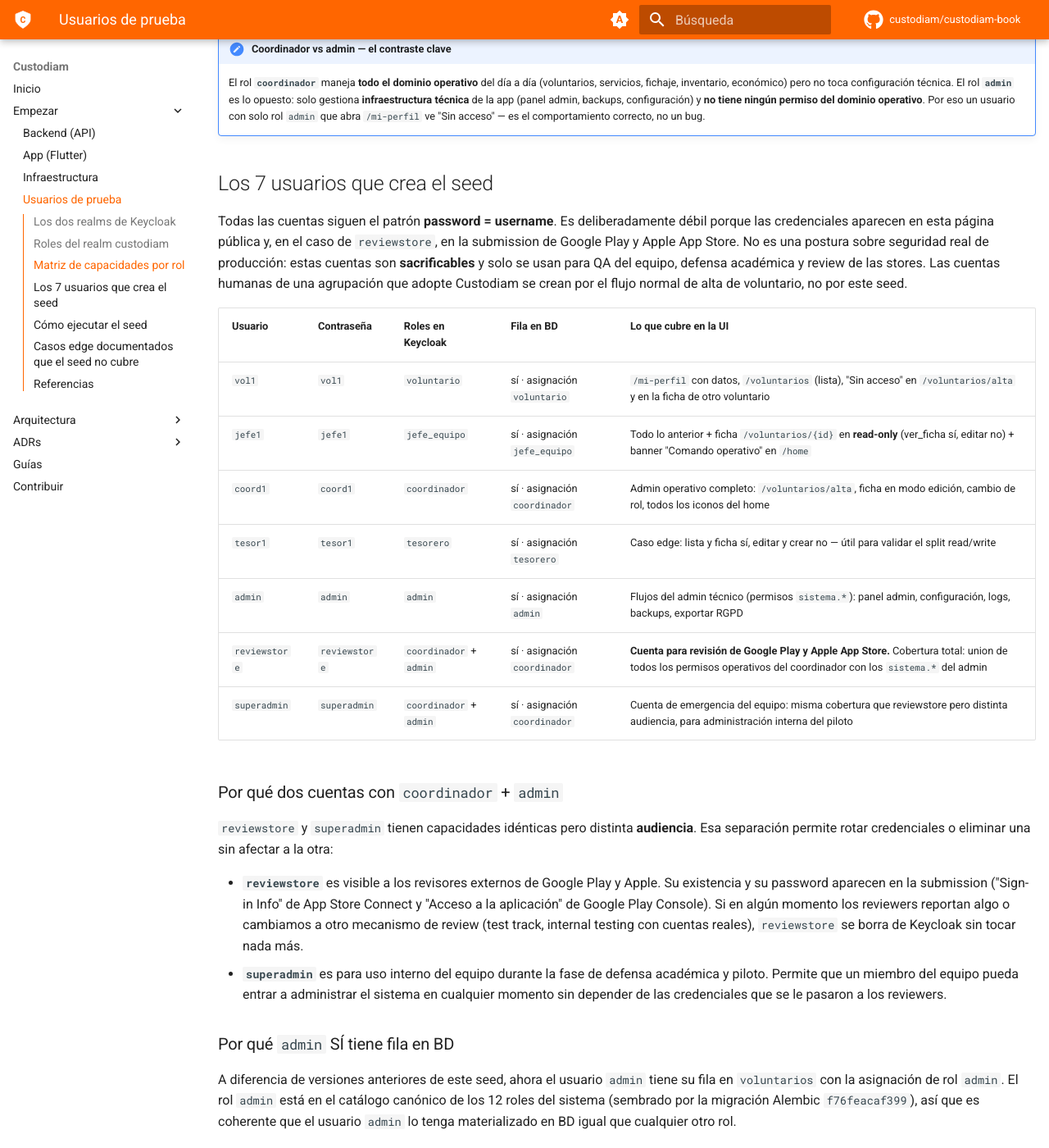
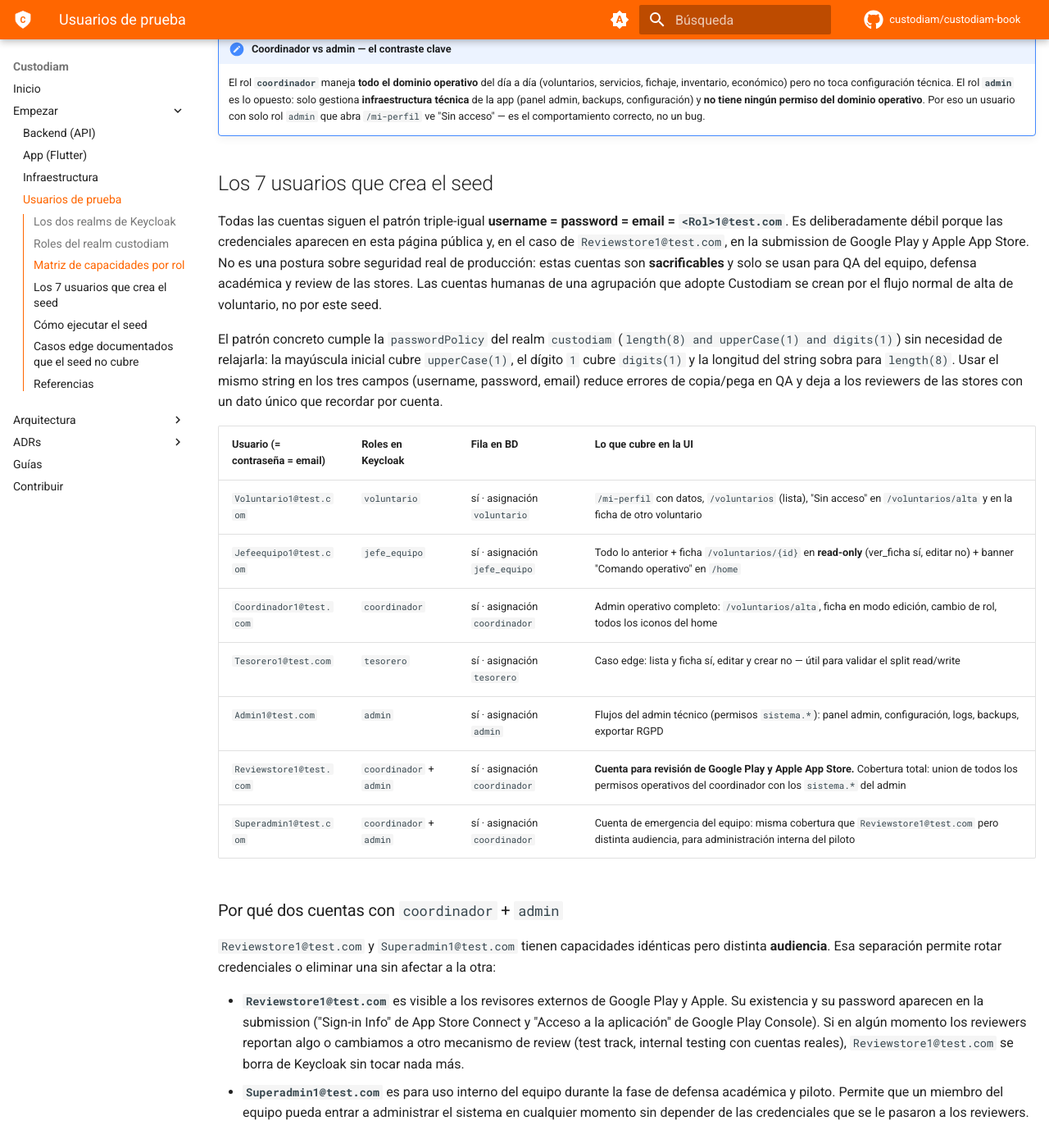
Before and after one commit to custodiam/custodiam-book, an MkDocs documentation site: the page built from docs/empezar/usuarios-prueba.md, in a window 1280 px wide and 1400 px high, scrolled down 2483 px. Shown: the whole window at 82% size. Built offline with MkDocs 1.6.1 and Material for MkDocs 9.7.7, drawn with Linux system fonts in a browser that asks for light colours; comment, search, counter and statistics services are not loaded; some of the changed text lies outside the part shown.

Commit message:
docs(usuarios-prueba): update seed credentials to comply with realm policy (#13)
The seven test accounts created by seed-test-users.sh now follow the
triple-equal pattern username = password = email = '<Role>1@test.com'
(capitalized, no abbreviations) instead of the previous short
lowercase username=password pattern (vol1/vol1, jefe1/jefe1, ...).

The change was triggered by the productive realm rejecting the
old credentials with HTTP 400 on reset-password: the realm's
passwordPolicy is 'length(8) and upperCase(1) and digits(1)'.
The new pattern complies with the policy without relaxing it.

Updates the table of accounts in 'Los 7 usuarios que crea el seed',
the doctrine paragraph above it, the expected output snippet of
the seed script and the documented edge case for testing 409
email-duplicado.

````diff
--- a/docs/empezar/usuarios-prueba.md
+++ b/docs/empezar/usuarios-prueba.md
@@ -94,24 +94,26 @@ afordancia.
 
 ## Los 7 usuarios que crea el seed
 
-Todas las cuentas siguen el patrón **password = username**. Es deliberadamente débil porque las credenciales aparecen en esta página pública y, en el caso de `reviewstore`, en la submission de Google Play y Apple App Store. No es una postura sobre seguridad real de producción: estas cuentas son **sacrificables** y solo se usan para QA del equipo, defensa académica y review de las stores. Las cuentas humanas de una agrupación que adopte Custodiam se crean por el flujo normal de alta de voluntario, no por este seed.
+Todas las cuentas siguen el patrón triple-igual **username = password = email = `<Rol>1@test.com`**. Es deliberadamente débil porque las credenciales aparecen en esta página pública y, en el caso de `Reviewstore1@test.com`, en la submission de Google Play y Apple App Store. No es una postura sobre seguridad real de producción: estas cuentas son **sacrificables** y solo se usan para QA del equipo, defensa académica y review de las stores. Las cuentas humanas de una agrupación que adopte Custodiam se crean por el flujo normal de alta de voluntario, no por este seed.
 
-| Usuario | Contraseña | Roles en Keycloak | Fila en BD | Lo que cubre en la UI |
-|---|---|---|---|---|
-| `vol1` | `vol1` | `voluntario` | sí · asignación `voluntario` | `/mi-perfil` con datos, `/voluntarios` (lista), "Sin acceso" en `/voluntarios/alta` y en la ficha de otro voluntario |
-| `jefe1` | `jefe1` | `jefe_equipo` | sí · asignación `jefe_equipo` | Todo lo anterior + ficha `/voluntarios/{id}` en **read-only** (ver_ficha sí, editar no) + banner "Comando operativo" en `/home` |
-| `coord1` | `coord1` | `coordinador` | sí · asignación `coordinador` | Admin operativo completo: `/voluntarios/alta`, ficha en modo edición, cambio de rol, todos los iconos del home |
-| `tesor1` | `tesor1` | `tesorero` | sí · asignación `tesorero` | Caso edge: lista y ficha sí, editar y crear no — útil para validar el split read/write |
-| `admin` | `admin` | `admin` | sí · asignación `admin` | Flujos del admin técnico (permisos `sistema.*`): panel admin, configuración, logs, backups, exportar RGPD |
-| `reviewstore` | `reviewstore` | `coordinador` + `admin` | sí · asignación `coordinador` | **Cuenta para revisión de Google Play y Apple App Store.** Cobertura total: union de todos los permisos operativos del coordinador con los `sistema.*` del admin |
-| `superadmin` | `superadmin` | `coordinador` + `admin` | sí · asignación `coordinador` | Cuenta de emergencia del equipo: misma cobertura que reviewstore pero distinta audiencia, para administración interna del piloto |
+El patrón concreto cumple la `passwordPolicy` del realm `custodiam` (`length(8) and upperCase(1) and digits(1)`) sin necesidad de relajarla: la mayúscula inicial cubre `upperCase(1)`, el dígito `1` cubre `digits(1)` y la longitud del string sobra para `length(8)`. Usar el mismo string en los tres campos (username, password, email) reduce errores de copia/pega en QA y deja a los reviewers de las stores con un dato único que recordar por cuenta.
+
+| Usuario (= contraseña = email) | Roles en Keycloak | Fila en BD | Lo que cubre en la UI |
+|---|---|---|---|
+| `Voluntario1@test.com` | `voluntario` | sí · asignación `voluntario` | `/mi-perfil` con datos, `/voluntarios` (lista), "Sin acceso" en `/voluntarios/alta` y en la ficha de otro voluntario |
+| `Jefeequipo1@test.com` | `jefe_equipo` | sí · asignación `jefe_equipo` | Todo lo anterior + ficha `/voluntarios/{id}` en **read-only** (ver_ficha sí, editar no) + banner "Comando operativo" en `/home` |
+| `Coordinador1@test.com` | `coordinador` | sí · asignación `coordinador` | Admin operativo completo: `/voluntarios/alta`, ficha en modo edición, cambio de rol, todos los iconos del home |
+| `Tesorero1@test.com` | `tesorero` | sí · asignación `tesorero` | Caso edge: lista y ficha sí, editar y crear no — útil para validar el split read/write |
+| `Admin1@test.com` | `admin` | sí · asignación `admin` | Flujos del admin técnico (permisos `sistema.*`): panel admin, configuración, logs, backups, exportar RGPD |
+| `Reviewstore1@test.com` | `coordinador` + `admin` | sí · asignación `coordinador` | **Cuenta para revisión de Google Play y Apple App Store.** Cobertura total: union de todos los permisos operativos del coordinador con los `sistema.*` del admin |
+| `Superadmin1@test.com` | `coordinador` + `admin` | sí · asignación `coordinador` | Cuenta de emergencia del equipo: misma cobertura que `Reviewstore1@test.com` pero distinta audiencia, para administración interna del piloto |
 
 ### Por qué dos cuentas con `coordinador` + `admin`
 
-`reviewstore` y `superadmin` tienen capacidades idénticas pero distinta **audiencia**. Esa separación permite rotar credenciales o eliminar una sin afectar a la otra:
+`Reviewstore1@test.com` y `Superadmin1@test.com` tienen capacidades idénticas pero distinta **audiencia**. Esa separación permite rotar credenciales o eliminar una sin afectar a la otra:
 
-- **`reviewstore`** es visible a los revisores externos de Google Play y Apple. Su existencia y su password aparecen en la submission ("Sign-in Info" de App Store Connect y "Acceso a la aplicación" de Google Play Console). Si en algún momento los reviewers reportan algo o cambiamos a otro mecanismo de review (test track, internal testing con cuentas reales), `reviewstore` se borra de Keycloak sin tocar nada más.
-- **`superadmin`** es para uso interno del equipo durante la fase de defensa académica y piloto. Permite que un miembro del equipo pueda entrar a administrar el sistema en cualquier momento sin depender de las credenciales que se le pasaron a los reviewers.
+- **`Reviewstore1@test.com`** es visible a los revisores externos de Google Play y Apple. Su existencia y su password aparecen en la submission ("Sign-in Info" de App Store Connect y "Acceso a la aplicación" de Google Play Console). Si en algún momento los reviewers reportan algo o cambiamos a otro mecanismo de review (test track, internal testing con cuentas reales), `Reviewstore1@test.com` se borra de Keycloak sin tocar nada más.
+- **`Superadmin1@test.com`** es para uso interno del equipo durante la fase de defensa académica y piloto. Permite que un miembro del equipo pueda entrar a administrar el sistema en cualquier momento sin depender de las credenciales que se le pasaron a los reviewers.
 
 ### Por qué `admin` SÍ tiene fila en BD
 
@@ -159,13 +161,13 @@ Salida esperada:
 ==> Checking that the 'roles' catalog has been seeded
     catálogo OK (12 roles disponibles)
 ==> Requesting admin token from http://localhost:8080
-==> Ensuring KC user 'vol1' exists
+==> Ensuring KC user 'Voluntario1@test.com' exists
     creating user
     resetting password (non-temporary)
     granting realm role 'voluntario'
 ==> Ensuring BD row for kc_id <uuid> (rol voluntario)
 ...
-==> Done. 5 test users seeded.
+==> Done. 7 test users seeded.
 ```
 
 ### Idempotencia
@@ -198,8 +200,9 @@ Estos escenarios requieren acciones manuales adicionales si quieres
 verificarlos:
 
 - **409 email duplicado al editar `/me`** — necesitas dos voluntarios
-  con emails distintos. Crea un `vol2` adicional desde la UI con
-  `coord1` o ejecuta el script manualmente con otro usuario.
+  con emails distintos. Crea un `Voluntario2@test.com` adicional desde
+  la UI con `Coordinador1@test.com` o ejecuta el script manualmente con
+  otro usuario.
 - **502 KeycloakSyncFailed** — solo se dispara si el cliente
   `KeycloakAdminClient` del backend está habilitado
   (`KEYCLOAK_ADMIN_PASSWORD` definida) y Keycloak está caído. En el
````
